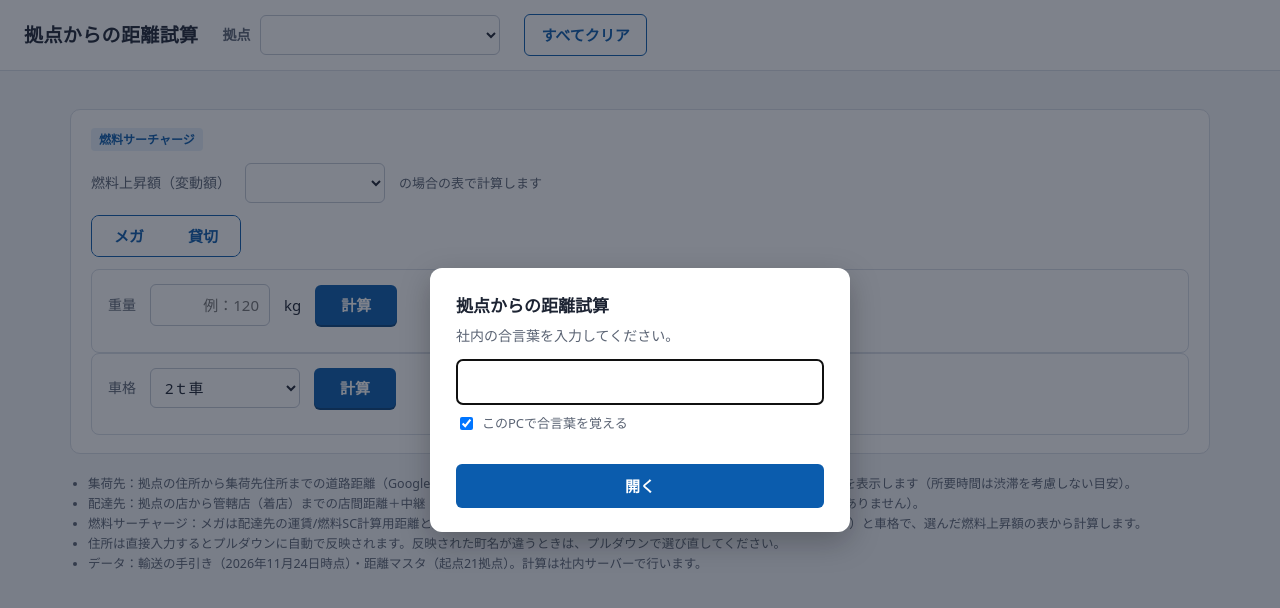
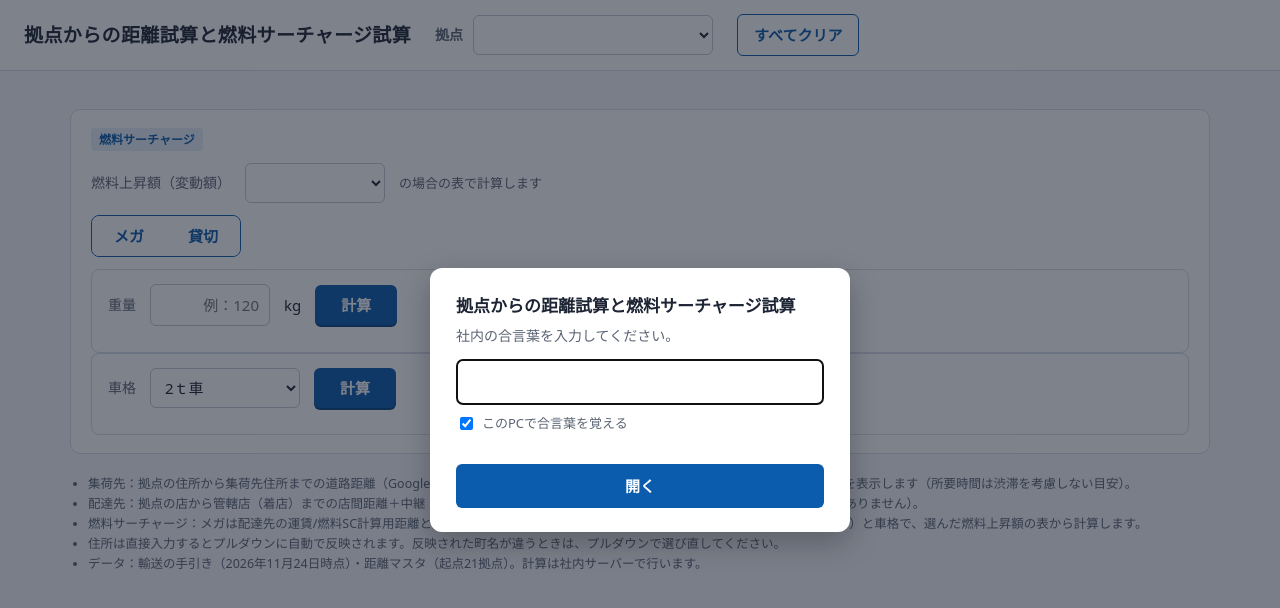
Before and after one commit to seinoexp/kyori, a plain HTML site: page index.html in a window 1280 px wide. Drawn offline with Linux system fonts and the light colour scheme.

Commit message:
Add files via upload

```diff
--- a/index.html
+++ b/index.html
@@ -3,7 +3,7 @@
 <head>
 <meta charset="utf-8">
 <meta name="viewport" content="width=device-width, initial-scale=1">
-<title>拠点からの距離試算</title>
+<title>拠点からの距離試算と燃料サーチャージ試算</title>
 <style>
   :root{--ink:#1d2433;--sub:#5b6474;--line:#d9dee7;--bg:#f4f6f9;--card:#fff;--accent:#0b5cad;--accent-soft:#e8f1fb;--warn:#9a5b00;--warn-soft:#fff6e5;--err:#b42318;}
   *{box-sizing:border-box}
@@ -72,13 +72,13 @@
 </head>
 <body>
 <header>
-  <h1>拠点からの距離試算</h1>
+  <h1>拠点からの距離試算と燃料サーチャージ試算</h1>
   <div class="base"><label for="base">拠点</label><select id="base"></select></div>
   <button class="ghost" id="clearAll" type="button">すべてクリア</button>
 </header>
 <div id="gate" style="display:none;position:fixed;inset:0;background:rgba(20,28,45,.55);z-index:50;align-items:center;justify-content:center">
   <form id="gateForm" style="background:#fff;border-radius:12px;padding:24px 26px;width:min(420px,90vw);box-shadow:0 10px 30px rgba(0,0,0,.25)">
-    <div style="font-weight:700;font-size:17px;margin-bottom:6px">拠点からの距離試算</div>
+    <div style="font-weight:700;font-size:17px;margin-bottom:6px">拠点からの距離試算と燃料サーチャージ試算</div>
     <div style="font-size:14px;color:var(--sub);margin-bottom:12px">社内の合言葉を入力してください。</div>
     <input id="gatePass" type="password" autocomplete="current-password" style="width:100%;font:inherit;padding:10px;border:1px solid #c3cad6;border-radius:6px">
     <label style="display:flex;gap:6px;align-items:center;font-size:13px;color:var(--sub);margin-top:8px"><input type="checkbox" id="gateKeep" checked>このPCで合言葉を覚える</label>
```
